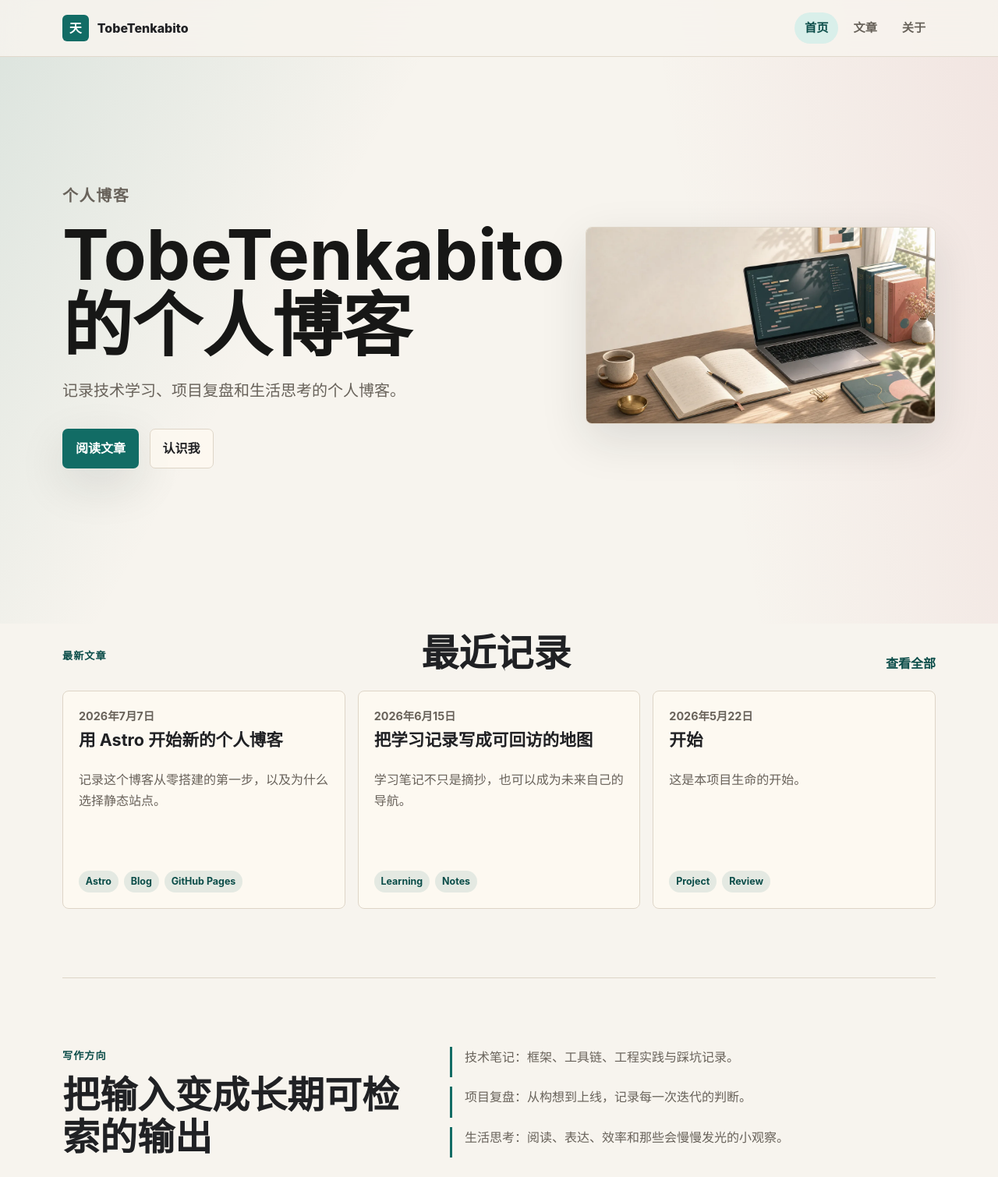
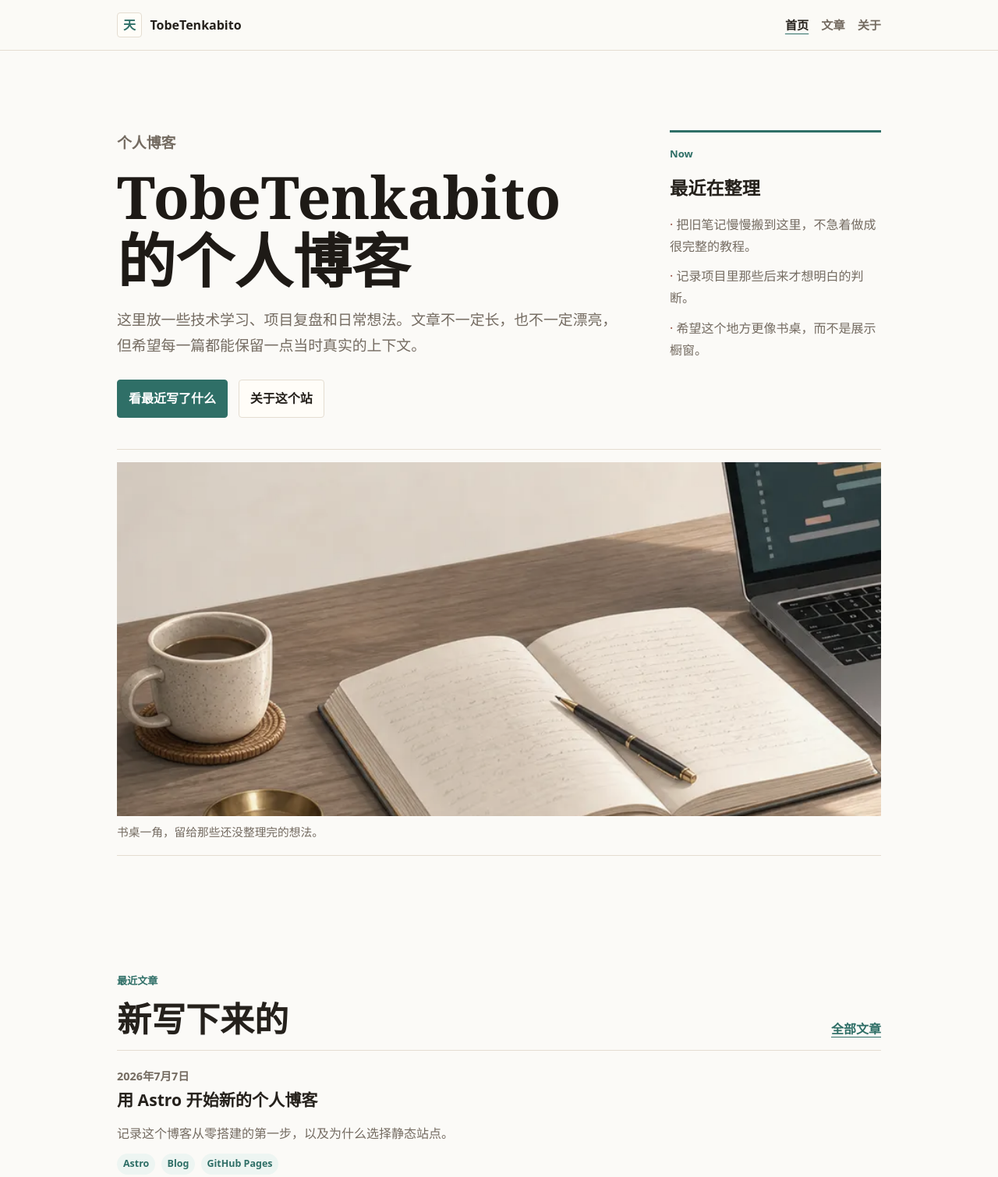
Before and after one commit to TobeTenkabito/TobeTenkabito.github.io, an Astro site: page / in a window 1280 px wide. Shown: the top 1510 px of the page at 78% size. Built offline with nearby package versions, Linux system fonts and the light colour scheme; Astro itself is replaced by a stand-in of ours.

Commit message:
"update the site title and description, add a new image asset, and make minor adjustments to the layout and styles for better visual appeal."

```diff
--- a/src/data/site.ts
+++ b/src/data/site.ts
@@ -1,7 +1,7 @@
 export const site = {
   name: 'TobeTenkabito',
   title: 'TobeTenkabito 的个人博客',
-  description: '记录技术学习、项目复盘和生活思考的个人博客。',
+  description: '写技术、项目和一些慢慢想明白的事情。',
   url: 'https://TobeTenkabito.github.io',
   author: 'TobeTenkabito',
   nav: [
--- a/src/layouts/BaseLayout.astro
+++ b/src/layouts/BaseLayout.astro
@@ -49,7 +49,7 @@ const currentPath = Astro.url.pathname.replace(/\/$/, '') || '/';
       <slot />
     </main>
     <footer class="site-footer">
-      <p>© {new Date().getFullYear()} {site.author}. Built with Astro.</p>
+      <p>© {new Date().getFullYear()} {site.author}. 慢慢写，慢慢整理。</p>
     </footer>
   </body>
 </html>
--- a/src/pages/index.astro
+++ b/src/pages/index.astro
@@ -7,7 +7,13 @@ import { postHref } from '@/lib/posts';
 const posts = (await getCollection('blog'))
   .filter((post) => !post.data.draft)
   .sort((a, b) => b.data.publishDate.getTime() - a.data.publishDate.getTime())
-  .slice(0, 3);
+  .slice(0, 4);
+
+const now = [
+  '把旧笔记慢慢搬到这里，不急着做成很完整的教程。',
+  '记录项目里那些后来才想明白的判断。',
+  '希望这个地方更像书桌，而不是展示橱窗。',
+];
 ---
 
 <BaseLayout>
@@ -15,25 +21,40 @@ const posts = (await getCollection('blog'))
     <div class="hero-copy">
       <p class="eyebrow">个人博客</p>
       <h1>{site.title}</h1>
-      <p>{site.description}</p>
+      <p>
+        这里放一些技术学习、项目复盘和日常想法。文章不一定长，也不一定漂亮，
+        但希望每一篇都能保留一点当时真实的上下文。
+      </p>
       <div class="hero-actions">
-        <a class="button primary" href="/blog/">阅读文章</a>
-        <a class="button secondary" href="/about/">认识我</a>
+        <a class="button primary" href="/blog/">看最近写了什么</a>
+        <a class="button secondary" href="/about/">关于这个站</a>
       </div>
     </div>
-    <figure class="hero-visual">
-      <picture>
-        <source srcset="/images/blog-hero.webp" type="image/webp" />
-        <img src="/images/blog-hero.png" alt="阳光下的书桌、笔记本和代码屏幕" width="1680" height="945" />
-      </picture>
-    </figure>
+
+    <aside class="now-note" aria-label="最近状态">
+      <p class="eyebrow">Now</p>
+      <h2>最近在整理</h2>
+      <ul>
+        {now.map((item) => <li>{item}</li>)}
+      </ul>
+    </aside>
   </section>
+
+  <figure class="desk-snapshot">
+    <picture>
+      <source srcset="/images/desk-note.webp" type="image/webp" />
+      <img src="/images/blog-hero.png" alt="桌面上的笔记本、咖啡和电脑" width="820" height="454" />
+    </picture>
+    <figcaption>书桌一角，留给那些还没整理完的想法。</figcaption>
+  </figure>
 
   <section class="section">
     <div class="section-heading">
-      <p class="eyebrow">最新文章</p>
-      <h2>最近记录</h2>
-      <a class="text-link" href="/blog/">查看全部</a>
+      <div>
+        <p class="eyebrow">最近文章</p>
+        <h2>新写下来的</h2>
+      </div>
+      <a class="text-link" href="/blog/">全部文章</a>
     </div>
     <div class="post-grid">
       {
@@ -59,13 +80,13 @@ const posts = (await getCollection('blog'))
 
   <section class="section split">
     <div>
-      <p class="eyebrow">写作方向</p>
-      <h2>把输入变成长期可检索的输出</h2>
+      <p class="eyebrow">这里会留下</p>
+      <h2>不追求热闹，先把问题讲清楚</h2>
     </div>
     <div class="feature-list">
-      <p>技术笔记：框架、工具链、工程实践与踩坑记录。</p>
-      <p>项目复盘：从构想到上线，记录每一次迭代的判断。</p>
-      <p>生活思考：阅读、表达、效率和那些会慢慢发光的小观察。</p>
+      <p>技术笔记：尽量写清楚背景、取舍和最后能复用的结论。</p>
+      <p>项目复盘：保留过程里的犹豫、踩坑和下一次会提前做的事。</p>
+      <p>生活观察：一些没那么宏大，但会反复想起的小片段。</p>
     </div>
   </section>
 </BaseLayout>
--- a/src/styles/global.css
+++ b/src/styles/global.css
@@ -1,18 +1,16 @@
 :root {
   color-scheme: light;
-  --bg: #f7f4ee;
-  --bg-soft: #fffaf2;
-  --text: #202124;
-  --muted: #68625a;
-  --line: #ded5c7;
-  --accent: #126c65;
-  --accent-strong: #0b4d49;
-  --accent-soft: #d9efea;
-  --rose: #b84b5f;
-  --gold: #b7791f;
-  --shadow: 0 20px 60px rgba(28, 34, 33, 0.12);
+  --bg: #fbfaf7;
+  --paper: #fffdf8;
+  --text: #25211c;
+  --muted: #746b61;
+  --line: #e4ddd1;
+  --accent: #2f6f67;
+  --accent-soft: #edf5f2;
+  --note: #9c5b4b;
+  --max: 980px;
   font-family:
-    Inter, ui-sans-serif, system-ui, -apple-system, BlinkMacSystemFont, "Segoe UI",
+    ui-sans-serif, system-ui, -apple-system, BlinkMacSystemFont, "Segoe UI",
     sans-serif;
 }
 
@@ -29,19 +27,7 @@ html {
 body {
   margin: 0;
   font-size: 16px;
-  line-height: 1.7;
-}
-
-body::before {
-  position: fixed;
-  inset: 0;
-  z-index: -1;
-  pointer-events: none;
-  content: "";
-  background:
-    linear-gradient(120deg, rgba(18, 108, 101, 0.12), transparent 34%),
-    linear-gradient(260deg, rgba(184, 75, 95, 0.09), transparent 32%),
-    var(--bg);
+  line-height: 1.75;
 }
 
 a {
@@ -50,7 +36,7 @@ a {
 }
 
 a:hover {
-  color: var(--accent-strong);
+  color: var(--accent);
 }
 
 img {
@@ -63,7 +49,7 @@ img {
   left: 0.75rem;
   z-index: 20;
   transform: translateY(-150%);
-  border-radius: 6px;
+  border-radius: 4px;
   padding: 0.5rem 0.75rem;
   background: var(--text);
   color: white;
@@ -74,12 +60,8 @@ img {
 }
 
 .site-header {
-  position: sticky;
-  top: 0;
-  z-index: 10;
-  border-bottom: 1px solid rgba(222, 213, 199, 0.85);
-  background: rgba(247, 244, 238, 0.86);
-  backdrop-filter: blur(16px);
+  border-bottom: 1px solid var(--line);
+  background: rgba(251, 250, 247, 0.92);
 }
 
 .nav {
@@ -87,7 +69,7 @@ img {
   align-items: center;
   justify-content: space-between;
   gap: 1.5rem;
-  width: min(1120px, calc(100% - 32px));
+  width: min(var(--max), calc(100% - 32px));
   margin: 0 auto;
   padding: 1rem 0;
 }
@@ -99,135 +81,168 @@ img {
 }
 
 .brand {
-  gap: 0.7rem;
-  font-weight: 800;
+  gap: 0.65rem;
+  font-weight: 750;
 }
 
 .brand-mark {
   display: grid;
-  width: 2.1rem;
+  width: 2rem;
   aspect-ratio: 1;
   place-items: center;
-  border-radius: 6px;
-  background: var(--accent);
-  color: white;
-  font-weight: 800;
+  border: 1px solid var(--line);
+  border-radius: 4px;
+  background: var(--paper);
+  color: var(--accent);
+  font-family: Georgia, "Times New Roman", "Songti SC", SimSun, serif;
+  font-weight: 700;
 }
 
 .nav-links {
-  gap: 0.4rem;
+  gap: 1rem;
 }
 
 .nav-links a {
-  border-radius: 999px;
-  padding: 0.45rem 0.8rem;
   color: var(--muted);
   font-size: 0.95rem;
   font-weight: 650;
 }
 
 .nav-links a[aria-current="page"] {
-  background: var(--accent-soft);
-  color: var(--accent-strong);
+  color: var(--text);
+  text-decoration: underline;
+  text-decoration-color: var(--accent);
+  text-underline-offset: 0.3em;
 }
 
 main {
-  width: min(1120px, calc(100% - 32px));
+  width: min(var(--max), calc(100% - 32px));
   margin: 0 auto;
 }
 
 .hero {
   display: grid;
-  grid-template-columns: minmax(0, 1.15fr) minmax(280px, 0.85fr);
+  grid-template-columns: minmax(0, 1fr) minmax(260px, 0.42fr);
   gap: clamp(2rem, 5vw, 4rem);
-  align-items: center;
-  min-height: calc(100vh - 150px);
-  padding: clamp(3.5rem, 8vw, 7rem) 0 clamp(2rem, 6vw, 4rem);
+  align-items: start;
+  padding: clamp(4rem, 8vw, 6.5rem) 0 2.5rem;
 }
 
 .hero-copy h1,
 .page-heading h1,
 .post-hero h1 {
   margin: 0;
-  max-width: 880px;
-  color: #171716;
-  font-size: clamp(2.4rem, 7vw, 5.7rem);
-  line-height: 1.02;
+  max-width: 780px;
+  color: #1e1a16;
+  font-family: Georgia, "Times New Roman", "Songti SC", SimSun, serif;
+  font-size: clamp(2.45rem, 6vw, 4.7rem);
+  font-weight: 700;
+  line-height: 1.08;
   letter-spacing: 0;
 }
 
 .hero-copy p,
 .page-heading p,
 .post-hero > p {
-  max-width: 650px;
+  max-width: 680px;
   color: var(--muted);
-  font-size: clamp(1.05rem, 2vw, 1.25rem);
+  font-size: clamp(1.03rem, 2vw, 1.18rem);
 }
 
 .eyebrow {
-  margin: 0 0 0.8rem;
-  color: var(--accent-strong);
+  margin: 0 0 0.75rem;
+  color: var(--accent);
   font-size: 0.82rem;
-  font-weight: 800;
-  letter-spacing: 0.08em;
-  text-transform: uppercase;
+  font-weight: 750;
 }
 
 .hero-actions {
   display: flex;
   flex-wrap: wrap;
   gap: 0.85rem;
-  margin-top: 2rem;
+  margin-top: 1.7rem;
 }
 
 .button {
   display: inline-flex;
-  min-height: 44px;
+  min-height: 42px;
   align-items: center;
   justify-content: center;
-  border: 1px solid transparent;
-  border-radius: 7px;
-  padding: 0.68rem 1rem;
-  font-weight: 750;
+  border: 1px solid var(--line);
+  border-radius: 4px;
+  padding: 0.58rem 0.88rem;
+  background: var(--paper);
+  font-weight: 700;
 }
 
 .button.primary {
+  border-color: var(--accent);
   background: var(--accent);
   color: white;
-  box-shadow: var(--shadow);
 }
 
 .button.secondary {
-  border-color: var(--line);
-  background: rgba(255, 250, 242, 0.72);
   color: var(--text);
 }
 
-.hero-visual {
-  margin: 0;
-  overflow: hidden;
-  aspect-ratio: 16 / 9;
-  border: 1px solid var(--line);
-  border-radius: 8px;
-  background: var(--bg-soft);
-  box-shadow: var(--shadow);
+.now-note {
+  border-top: 3px solid var(--accent);
+  padding-top: 1rem;
 }
 
-.hero-visual picture,
-.hero-visual img {
+.now-note h2 {
+  margin: 0 0 0.75rem;
+  font-family: Georgia, "Times New Roman", "Songti SC", SimSun, serif;
+  font-size: 1.45rem;
+  letter-spacing: 0;
+}
+
+.now-note ul {
+  display: grid;
+  gap: 0.65rem;
+  margin: 0;
+  padding: 0;
+  list-style: none;
+}
+
+.now-note li {
+  color: var(--muted);
+}
+
+.now-note li::before {
+  color: var(--note);
+  content: "· ";
+}
+
+.desk-snapshot {
+  margin: 0 0 clamp(2.5rem, 6vw, 4.5rem);
+  border-top: 1px solid var(--line);
+  border-bottom: 1px solid var(--line);
+  padding: 1rem 0;
+}
+
+.desk-snapshot picture,
+.desk-snapshot img {
   display: block;
   width: 100%;
-  height: 100%;
 }
 
-.hero-visual img {
+.desk-snapshot img {
+  aspect-ratio: 16 / 8.8;
   object-fit: cover;
+  filter: saturate(0.82) contrast(0.97);
+}
+
+.desk-snapshot figcaption {
+  margin-top: 0.55rem;
+  color: var(--muted);
+  font-size: 0.92rem;
 }
 
 .section,
 .page-heading,
 .post-page {
-  padding: clamp(2.8rem, 7vw, 5.5rem) 0;
+  padding: clamp(2.6rem, 6vw, 4.8rem) 0;
 }
 
 .section-heading {
@@ -235,53 +250,51 @@ main {
   align-items: end;
   justify-content: space-between;
   gap: 1rem;
-  margin-bottom: 1.3rem;
+  margin-bottom: 0.8rem;
 }
 
 .section-heading h2,
 .split h2,
 .contact-band h2 {
   margin: 0;
-  font-size: clamp(1.8rem, 4vw, 3rem);
-  line-height: 1.12;
+  font-family: Georgia, "Times New Roman", "Songti SC", SimSun, serif;
+  font-size: clamp(1.75rem, 4vw, 2.75rem);
+  line-height: 1.18;
   letter-spacing: 0;
 }
 
 .text-link {
-  color: var(--accent-strong);
-  font-weight: 800;
+  color: var(--accent);
+  font-weight: 750;
+  text-decoration: underline;
+  text-underline-offset: 0.22em;
 }
 
-.post-grid {
+.post-grid,
+.post-list {
   display: grid;
-  grid-template-columns: repeat(3, minmax(0, 1fr));
-  gap: 1rem;
+  border-top: 1px solid var(--line);
 }
 
 .post-card,
-.post-row,
-.contact-band {
-  border: 1px solid var(--line);
-  border-radius: 8px;
-  background: rgba(255, 250, 242, 0.76);
-}
-
-.post-card {
-  display: flex;
-  min-height: 280px;
-  flex-direction: column;
-  padding: 1.25rem;
+.post-row {
+  border-bottom: 1px solid var(--line);
+  padding: 1.25rem 0;
 }
 
 .post-card h3,
 .post-row h2 {
-  margin: 0.3rem 0 0.55rem;
-  line-height: 1.22;
+  margin: 0.25rem 0 0.35rem;
+  line-height: 1.28;
   letter-spacing: 0;
 }
 
 .post-card h3 {
-  font-size: 1.35rem;
+  font-size: 1.32rem;
+}
+
+.post-row h2 {
+  font-size: 1.48rem;
 }
 
 .post-card p,
@@ -291,29 +304,34 @@ main {
   color: var(--muted);
 }
 
+.post-card > p:last-of-type,
+.post-row > div > p:last-of-type {
+  margin-bottom: 0.75rem;
+}
+
 .post-date {
   margin: 0;
-  color: var(--accent-strong);
+  color: var(--note);
   font-size: 0.9rem;
-  font-weight: 750;
+  font-weight: 700;
 }
 
 .tag-list {
   display: flex;
   flex-wrap: wrap;
   gap: 0.45rem;
-  margin: auto 0 0;
+  margin: 0;
   padding: 0;
   list-style: none;
 }
 
 .tag-list li {
   border-radius: 999px;
-  padding: 0.22rem 0.55rem;
-  background: rgba(18, 108, 101, 0.11);
-  color: var(--accent-strong);
+  padding: 0.16rem 0.5rem;
+  background: var(--accent-soft);
+  color: var(--accent);
   font-size: 0.78rem;
-  font-weight: 750;
+  font-weight: 700;
 }
 
 .split {
@@ -325,35 +343,32 @@ main {
 
 .feature-list {
   display: grid;
-  gap: 0.75rem;
+  gap: 0.95rem;
 }
 
 .feature-list p {
   margin: 0;
-  border-left: 3px solid var(--accent);
+  border-left: 2px solid var(--line);
   padding-left: 1rem;
 }
 
 .page-heading {
-  max-width: 820px;
+  max-width: 780px;
 }
 
 .post-list {
-  display: grid;
-  gap: 1rem;
-  padding-bottom: clamp(3rem, 8vw, 6rem);
+  padding-bottom: clamp(3rem, 8vw, 5.5rem);
 }
 
 .post-row {
   display: grid;
   grid-template-columns: minmax(0, 1fr) auto;
-  gap: 1rem;
+  gap: 1.2rem;
   align-items: start;
-  padding: 1.3rem;
 }
 
 .post-page {
-  max-width: 820px;
+  max-width: 760px;
 }
 
 .post-hero {
@@ -361,7 +376,7 @@ main {
 }
 
 .post-hero .tag-list {
-  margin-top: 1.5rem;
+  margin-top: 1.4rem;
 }
 
 .prose {
@@ -370,33 +385,36 @@ main {
 }
 
 .prose h2 {
-  margin-top: 2.2rem;
-  font-size: 1.6rem;
+  margin-top: 2.1rem;
+  font-family: Georgia, "Times New Roman", "Songti SC", SimSun, serif;
+  font-size: 1.65rem;
   letter-spacing: 0;
 }
 
 .prose p,
 .prose li {
-  color: #3f3b36;
+  color: #3e3932;
 }
 
 .prose a {
-  color: var(--accent-strong);
+  color: var(--accent);
   font-weight: 750;
   text-decoration: underline;
   text-underline-offset: 0.18em;
 }
 
 .contact-band {
-  padding: clamp(1.5rem, 4vw, 2.2rem);
+  border-top: 1px solid var(--line);
+  padding-top: clamp(2rem, 5vw, 3.2rem);
 }
 
 .site-footer {
-  width: min(1120px, calc(100% - 32px));
+  width: min(var(--max), calc(100% - 32px));
   margin: 0 auto;
   border-top: 1px solid var(--line);
-  padding: 1.4rem 0 2rem;
+  padding: 1.3rem 0 2rem;
   color: var(--muted);
+  font-size: 0.95rem;
 }
 
 @media (max-width: 820px) {
@@ -412,12 +430,7 @@ main {
   }
 
   .hero {
-    min-height: auto;
-  }
-
-  .hero-visual {
-    max-width: 430px;
-    aspect-ratio: 16 / 10;
+    padding-top: 3rem;
   }
 
   .post-grid {
@@ -436,10 +449,6 @@ main {
     justify-content: space-between;
   }
 
-  .nav-links a {
-    padding-inline: 0.65rem;
-  }
-
   .hero-actions,
   .button {
     width: 100%;
```
Also changed, not shown: public/images/desk-note.webp (added).
